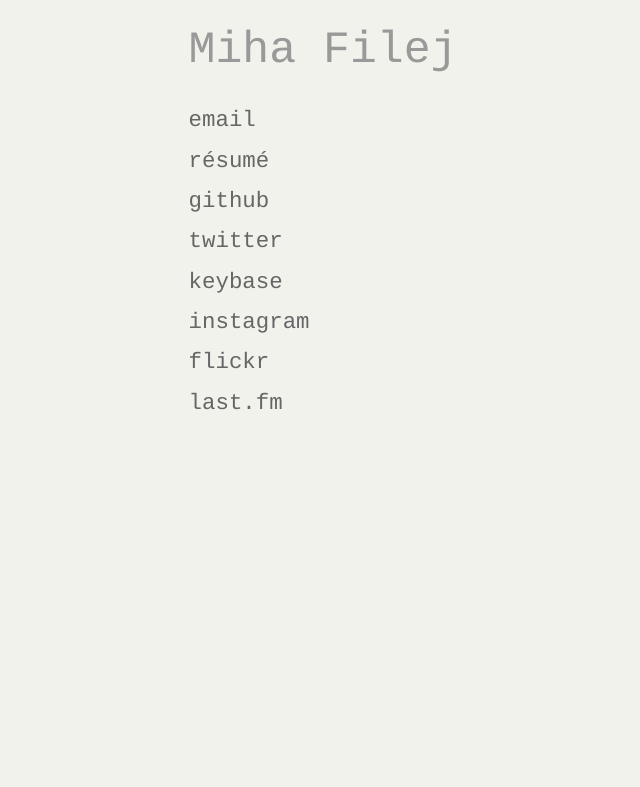
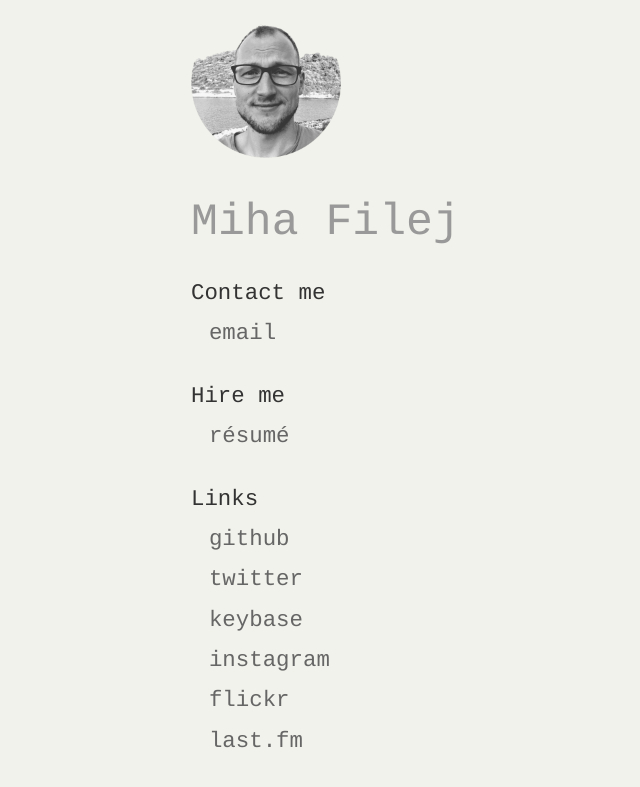
Before and after one commit to mfilej/mfilej.github.io, a Jekyll site: the page index.html, which Jekyll copies as it is, in a window 1280 px wide. Shown: the top 787 px of the page, without its empty margins (9-649 px from the left). Built offline with Jekyll 4.4.1, drawn with Linux system fonts in a browser that asks for light colours; comment, search, counter and statistics services are not loaded.

Commit message:
Group links by category

```diff
--- a/index.html
+++ b/index.html
@@ -1,6 +1,7 @@
 <!doctype html>
 <title>Miha Filej</title>
 <meta charset="utf-8">
+<meta name="viewport" content="width=device-width" />
 <style>
   body {
     font-family: courier, monospace;
@@ -9,6 +10,9 @@
     background-color: #f1f2eb;
 
   }
+  body {
+    padding-left: 15%;
+  }
   body, :link, :visited {
     color: #666;
     text-decoration: none;
@@ -16,13 +20,19 @@
   h1 {
     color: #999;
     font-weight: normal;
-    padding-left: 15%;
+  }
+  h2 {
+    color: #333;
+    font-size: 1em;
+    font-weight: normal;
+    margin-bottom: 0;
   }
   ul {
-    padding-left: 15%
+    margin-top: 0;
+    padding-left: .8em;
   }
   li {
-    list-style: none
+    list-style: none;
   }
   li:hover::before {
     content: "\2192 \0020";
@@ -32,13 +42,32 @@
   }
 </style>
 
-<h1>
-  Miha Filej
-</h1>
+<header>
+  <img alt="Avatar" src="avatar@3x.png" width="150">
+  <h1>Miha Filej</h1>
+</header>
+
+<h2>
+  Contact me
+</h2>
 
 <ul>
   <li><a href="mailto:miha@filej.net">email</a></li>
+</ul>
+
+<h2>
+  Hire me
+</h2>
+
+<ul>
   <li><a href="/cv">résumé</a></li>
+</ul>
+
+<h2>
+  Links
+</h2>
+
+<ul>
   <li><a href="http://github.com/mfilej">github</a></li>
   <li><a href="http://twitter.com/mfilej">twitter</a></li>
   <li><a href="http://keybase.io/mfilej">keybase</a></li>
```
Also changed, not shown: avatar@3x.png (added).
